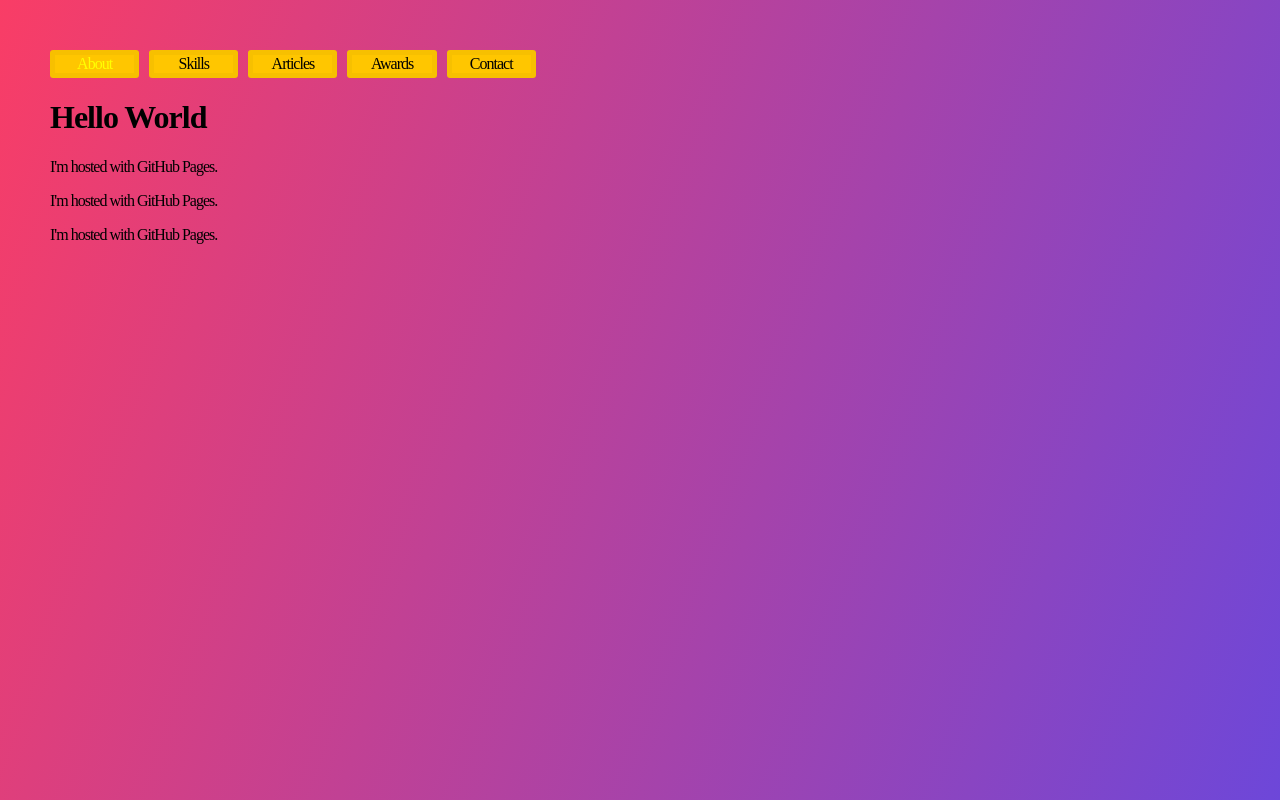
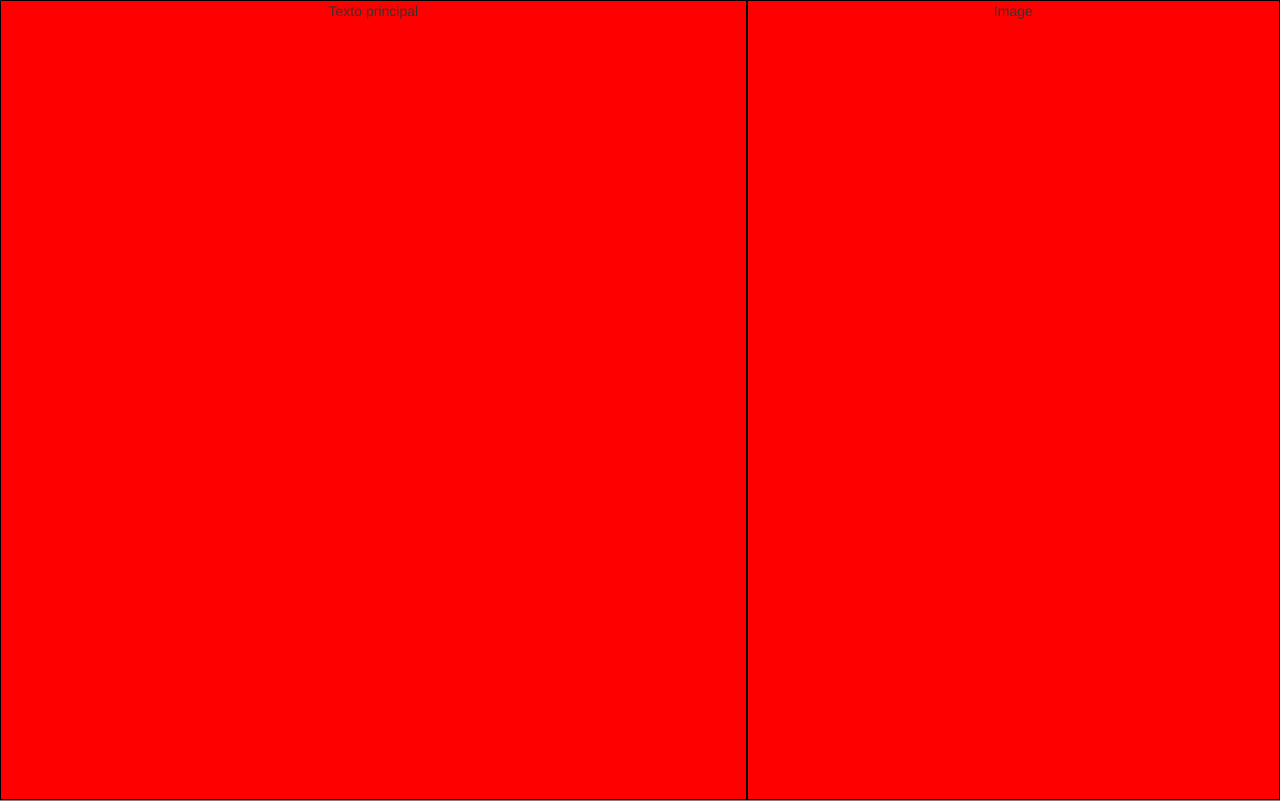
Before and after one commit to michelfernandes/michelfernandes.github.io, a plain HTML site: page index.html in a window 1280 px wide. Shown: the top 801 px of the page. Drawn offline with nearby package versions, Linux system fonts and the light colour scheme.

Commit message:
create containers for each section

```diff
--- a/css/main.css
+++ b/css/main.css
@@ -1,34 +1,30 @@
-:root {
-    --yellow: #ffc600;
-}
-body{
-    background-image: url("./images/topography.svg"),
-    linear-gradient(110deg, #f93d66, #6d47d9);
-    background-size: 340px, auto;
-    min-height: calc(100vh - 100px);
-    margin: 50px;
-    /* background: white; */
-    background-position: fixed;
-    letter-spacing: -1px;
-}
-.item {
-    /* We center the contents of these items. You can also do this with flexbox too! */
-    display: grid;
-    justify-content: center;
-    align-items: center;
-    border: 5px solid rgba(0, 0, 0, 0.03);
-    border-radius: 3px;
-    background-color: var(--yellow); /* best colour */
-  }
-
-.navbar{
-    display: grid;
-    grid-gap: 10px;
-    /* Make the grid 10 columns wide, every other taking up twice the free space */
-    grid-template-columns: repeat(12, 1fr);
-    /* Make the grid have 10 explicit rows, 50px high each */
+html, body, .row {
+    height: 100%;
+    margin: 0px;
 }
 
-.navbar .item:first-child{
-    color: yellow
+.align-center {
+    text-align: center;
+    height: 100%;
+    border: 1px solid black;
 }
+
+.block-container{
+    overflow-y:auto;
+    height:100%;
+}
+.container1{
+    background-color: red;
+}
+.container2{
+    background-color: gray;
+}
+.container3{
+    background-color: aqua;
+}
+.container4{
+    background-color: green;
+}
+.container5{
+    background-color: sienna;
+}
--- a/index.html
+++ b/index.html
@@ -9,29 +9,36 @@
     <title>
         Michel Fernandes
     </title>
-    <!-- <link href="css/bootstrap.css" rel="stylesheet" type="text/css"> -->
+    <link href="css/bootstrap.css" rel="stylesheet" type="text/css">
     <!-- Custom styles for this template -->
     <link href="css/main.css" rel="stylesheet" type="text/css">
     <link href="https://maxcdn.bootstrapcdn.com/font-awesome/4.7.0/css/font-awesome.min.css" rel="stylesheet" type="text/css">
     <script type="text/javascript" src="js/jquery.min.js"></script>
 </head>
 <body>
-    <nav class="navbar">
-        <div class="item"> <a>About</a></div>
-        <div class="item"> <a>Skills</a></div>
-        <div class="item"> <a>Articles</a></div>
-        <div class="item"> <a>Awards</a></div>
-        <div class="item"> <a>Contact</a></div>
-    </nav>
-    <div class="container-fluid">
-        <div class="text-center">
-
-            <div id="space-gif"></div>
-            <h1>Hello World</h1>
-            <p>I'm hosted with GitHub Pages.</p>
-            <p>I'm hosted with GitHub Pages.</p>
-            <p>I'm hosted with GitHub Pages.</p>
+    <div class="block-container container1">
+        <div class="row">
+            <div class="col-md-7 align-center">
+                <div >
+                    Texto principal
+                </div>
+            </div>
+            <div class="col-md-5 align-center">
+                Image
+            </div>
         </div>
+    </div>
+    <div class="block-container container2">
+        segundo container
+    </div>
+    <div class="block-container container3">
+        segundo container
+    </div>
+    <div class="block-container container4">
+        segundo container
+    </div>
+    <div class="block-container container5">
+        segundo container
     </div>
 
     <!-- <script type="text/javascript" src="js/bootstrap.min.js"></script> -->
```
